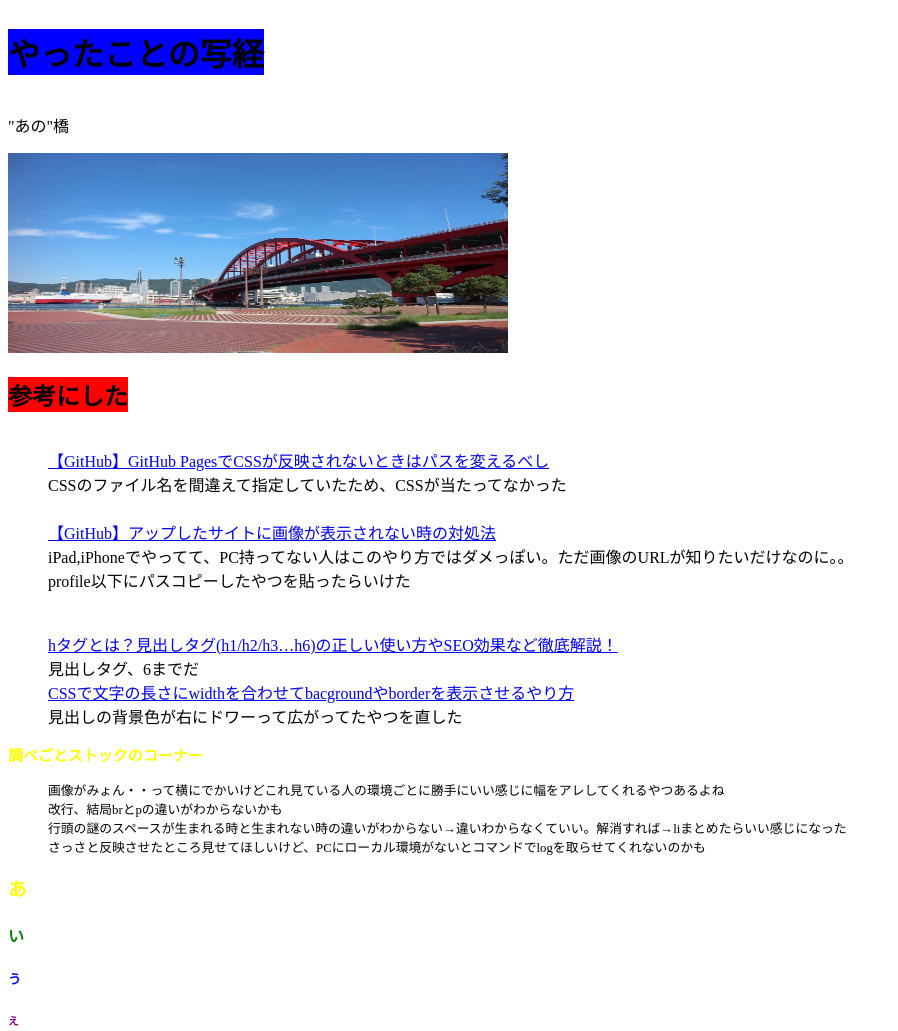
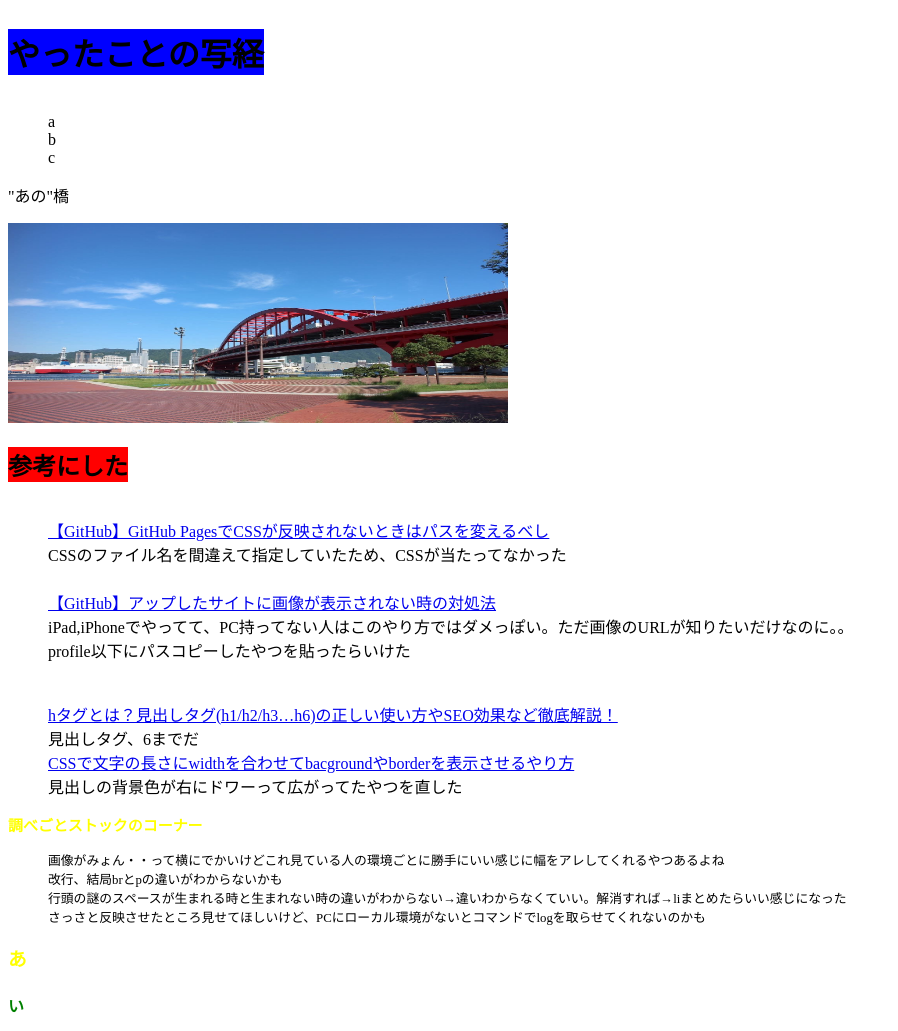
Before and after one commit to pp00oo/profile, a plain HTML site: page index.html in a window 1280 px wide. Shown: the top 1031 px of the page, without its empty margins (0-898 px from the left). Drawn offline with Linux system fonts and the light colour scheme.

Commit message:
Update index.html

```diff
--- a/index.html
+++ b/index.html
@@ -10,6 +10,13 @@
 
 <div class="header">
   <h1>やったことの写経</h1>
+</div>
+<div class="headerlist">
+    <ul>
+        <li>a</li>
+        <li>b</li>
+        <li>c</li>
+    </ul>
 </div>
 
 <div class="body">
```
